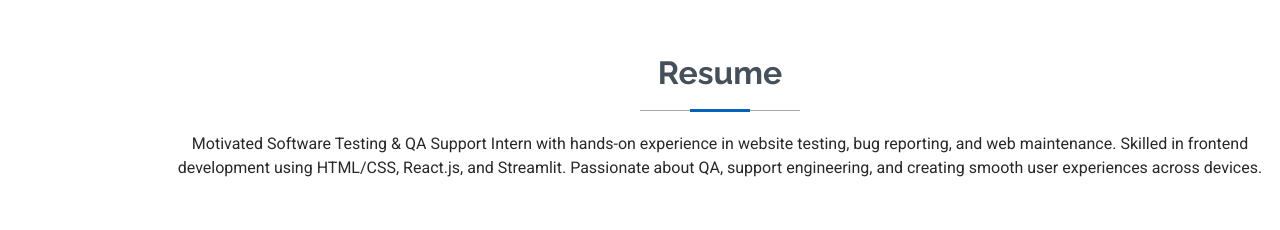
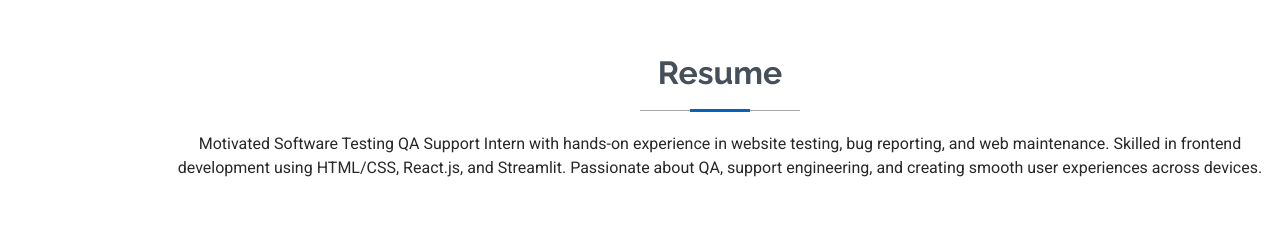
Before and after one commit to judhayaprakash27052001-Git/Personal-Portfolio-Blog, a plain HTML site: page index.html in a window 1280 px wide. Shown: the part 2160-2390 px from the top of the page. Drawn offline with nearby package versions, Linux system fonts and the light colour scheme.

Commit message:
Update index.html

```diff
--- a/index.html
+++ b/index.html
@@ -441,7 +441,7 @@
   <!-- Section Title -->
   <div class="container section-title" data-aos="fade-up">
     <h2>Resume</h2>
-    <p>Motivated Software Testing & QA Support Intern with hands-on experience in website testing, bug reporting, and web maintenance. Skilled in frontend development using HTML/CSS, React.js, and Streamlit. Passionate about QA, support engineering, and creating smooth user experiences across devices.</p>
+    <p>Motivated Software Testing  QA Support Intern with hands-on experience in website testing, bug reporting, and web maintenance. Skilled in frontend development using HTML/CSS, React.js, and Streamlit. Passionate about QA, support engineering, and creating smooth user experiences across devices.</p>
   </div>
 
   <div class="container">
```
